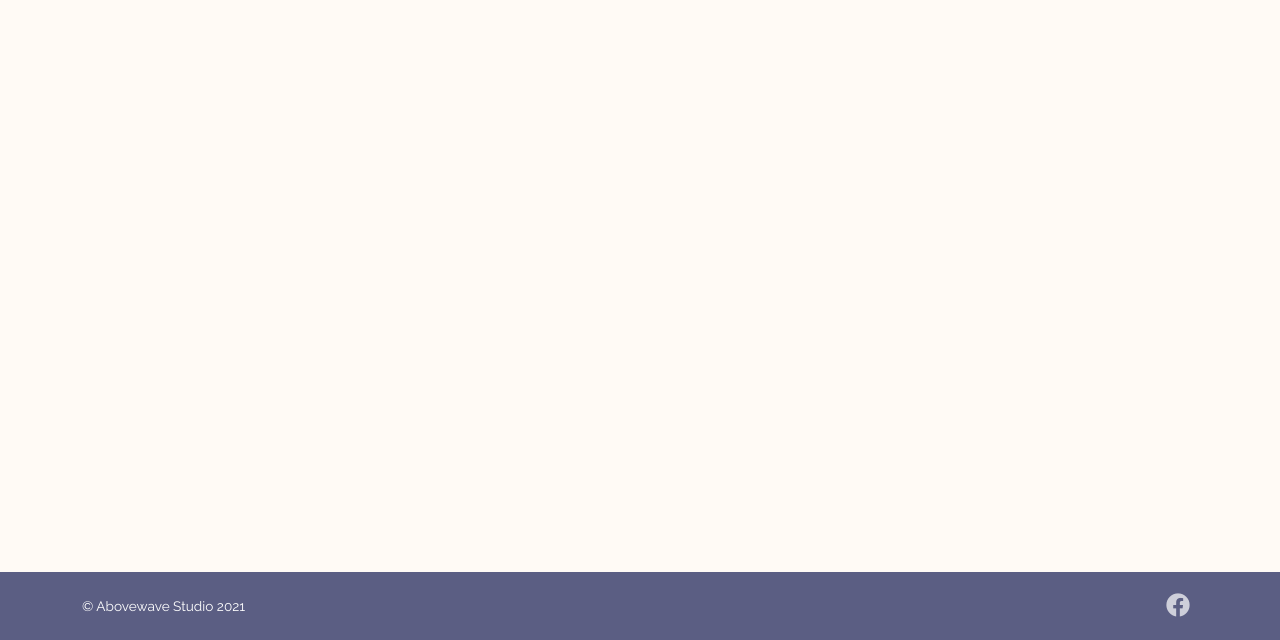
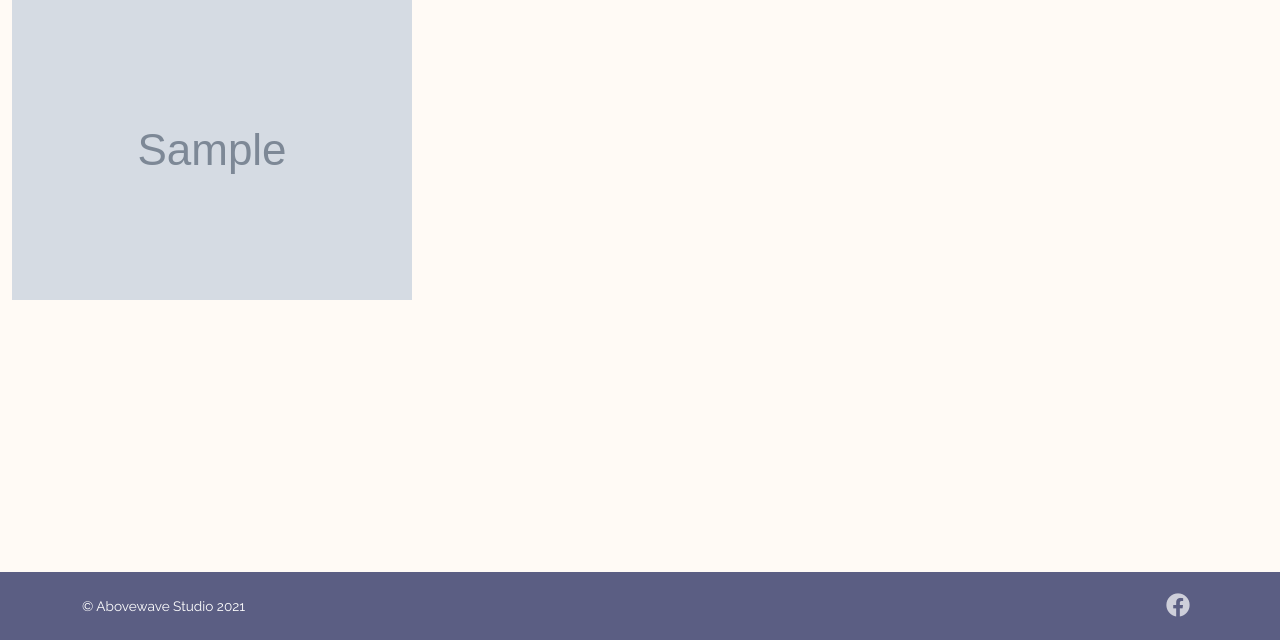
Before and after one commit to KarolSliwka/Esteticanails, a Django app: template gallery/templates/gallery/gallery.html in a window 1280 px wide. Shown: the part 160-800 px from the top of the page. Run offline with Django 3.2, Linux system fonts and the light colour scheme; the template is opened without the code that fills it: values that come from a table or form of the project are taken from there, others are empty; tables that the repository leaves empty hold one stand-in row (values such as "Sample post"); grey boxes marked "Sample" are stand-in pictures; parts of the project's set-up code (start-up, migrations or seed data) failed here and were passed over.

Commit message:
Basic gallery templated included

```diff
--- /dev/null
+++ b/gallery/templates/gallery/gallery-floats.html
@@ -0,0 +1,9 @@
+<div class="container-fluid">
+    <div class="row">
+        {% for image in gallery %}
+        <div class="col-xs-12 col-sm-4 col-md-3 col-lg-3 col-xl-3">
+            <img src="{{ image.image.url }}" alt="{{ image.name }}">
+        </div>
+        {% endfor %}
+    </div>
+</div>
--- a/gallery/templates/gallery/gallery.html
+++ b/gallery/templates/gallery/gallery.html
@@ -6,5 +6,7 @@
 {% block content %}
 <!-- Main container -->
 <div class="top-margin">
+    <!-- Iclude Gallery -->
+    {% include 'gallery/gallery-floats.html' %}
 </div>
 {% endblock %}
```
